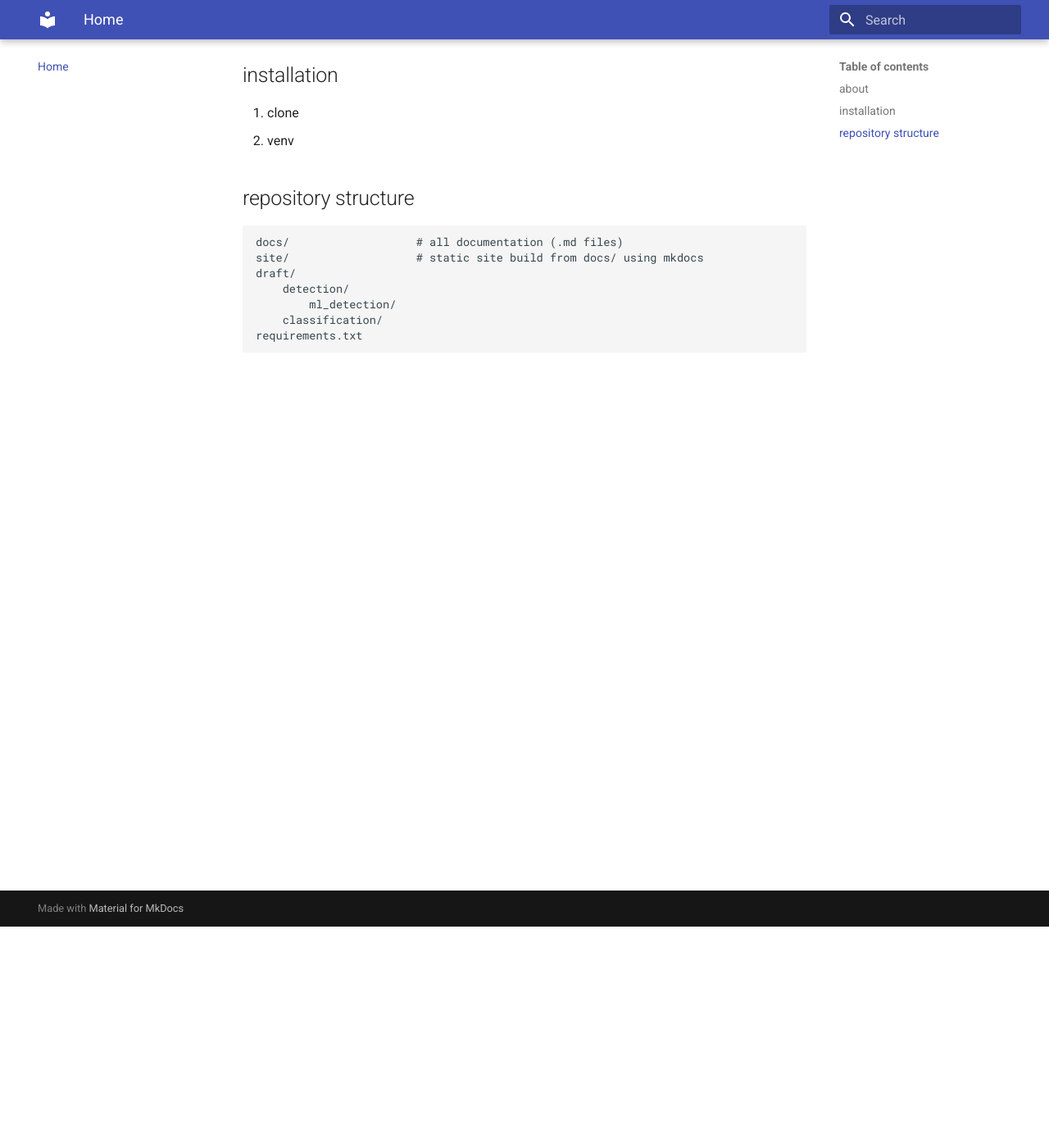
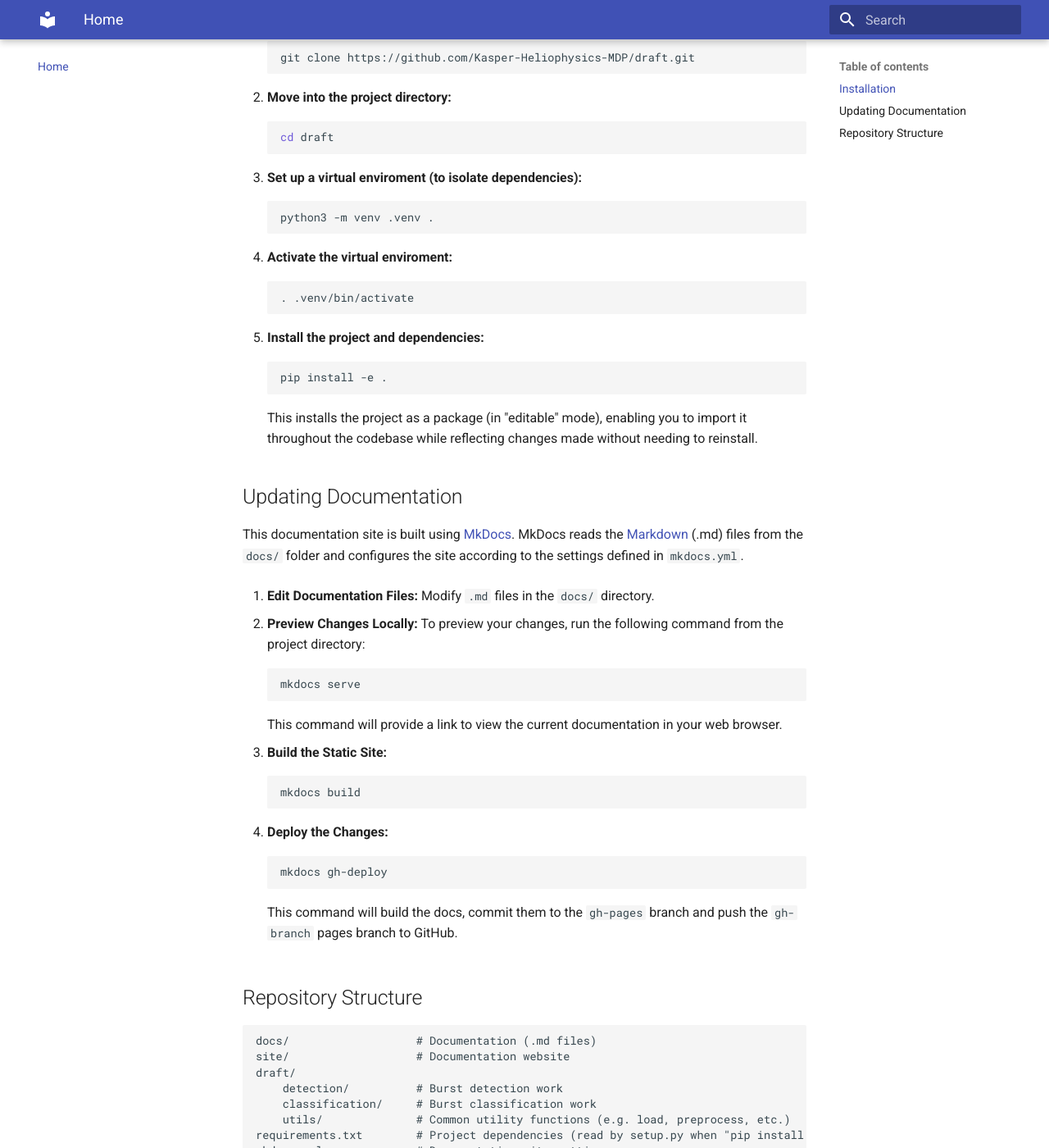
Before and after one commit to Kasper-Heliophysics-MDP/radburst, an MkDocs documentation site: the page built from docs/index.md, in a window 1280 px wide and 1400 px high, scrolled down 270 px. Shown: the whole window at 82% size. Built offline with MkDocs 1.6.1 and Material for MkDocs 9.7.7, drawn with Linux system fonts in a browser that asks for light colours; some of the changed text lies outside the part shown.

Commit message:
Add installation and updating docs guides to home page of docs

````diff
--- a/docs/index.md
+++ b/docs/index.md
@@ -1,20 +1,67 @@
-# welcome to draft docs
-
-## about
-info about project
+# Welcome to the docs!
 
 
-## installation
-1. clone
-2. venv
+
+## Installation
+
+1. **Clone the GitHub repository:**
+```bash
+git clone https://github.com/Kasper-Heliophysics-MDP/draft.git
+```
+2. **Move into the project directory:**
+```bash
+cd draft
+```
+3. **Set up a virtual enviroment (to isolate dependencies):**
+```bash
+python3 -m venv .venv .
+```
+4. **Activate the virtual enviroment:**
+```bash
+. .venv/bin/activate
+```
+5. **Install the project and dependencies:**
+```bash
+pip install -e .
+```
+This installs the project as a package (in "editable" mode), enabling you to import it throughout the codebase while reflecting changes made without needing to reinstall.
 
 
-## repository structure
 
-    docs/                   # all documentation (.md files)
-    site/                   # static site build from docs/ using mkdocs
+## Updating Documentation
+
+This documentation site is built using [MkDocs](https://www.mkdocs.org/). MkDocs reads the [Markdown](https://www.markdownguide.org/) (.md) files from the `docs/` folder and configures the site according to the settings defined in `mkdocs.yml`.
+
+
+1. **Edit Documentation Files:**
+    Modify `.md` files in the `docs/` directory.
+
+2. **Preview Changes Locally:**
+    To preview your changes, run the following command from the project directory:
+    ```bash
+    mkdocs serve
+    ```
+    This command will provide a link to view the current documentation in your web browser.
+
+3. **Build the Static Site:**
+    ```bash
+    mkdocs build
+    ```
+
+4. **Deploy the Changes:**
+```bash
+mkdocs gh-deploy
+```
+This command will build the docs, commit them to the `gh-pages` branch and push the `gh-branch` pages branch to GitHub.
+
+
+## Repository Structure
+
+    docs/                   # Documentation (.md files)
+    site/                   # Documentation website
     draft/
-        detection/
-            ml_detection/
-        classification/
-    requirements.txt
+        detection/          # Burst detection work
+        classification/     # Burst classification work
+        utils/              # Common utility functions (e.g. load, preprocess, etc.)
+    requirements.txt        # Project dependencies (read by setup.py when "pip install -e ." is run)
+    mkdocs.yml              # Documentation site settings
````
